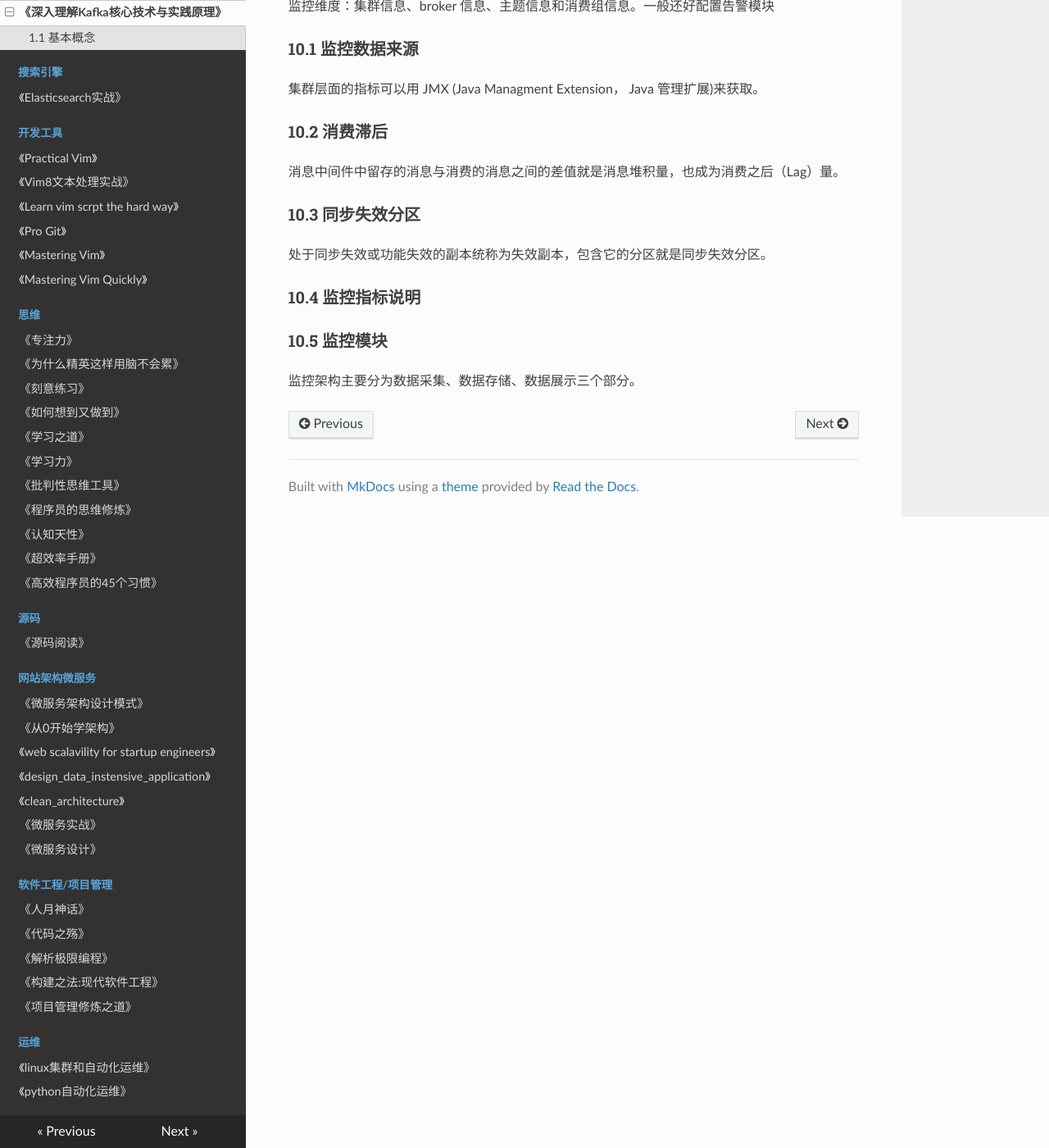
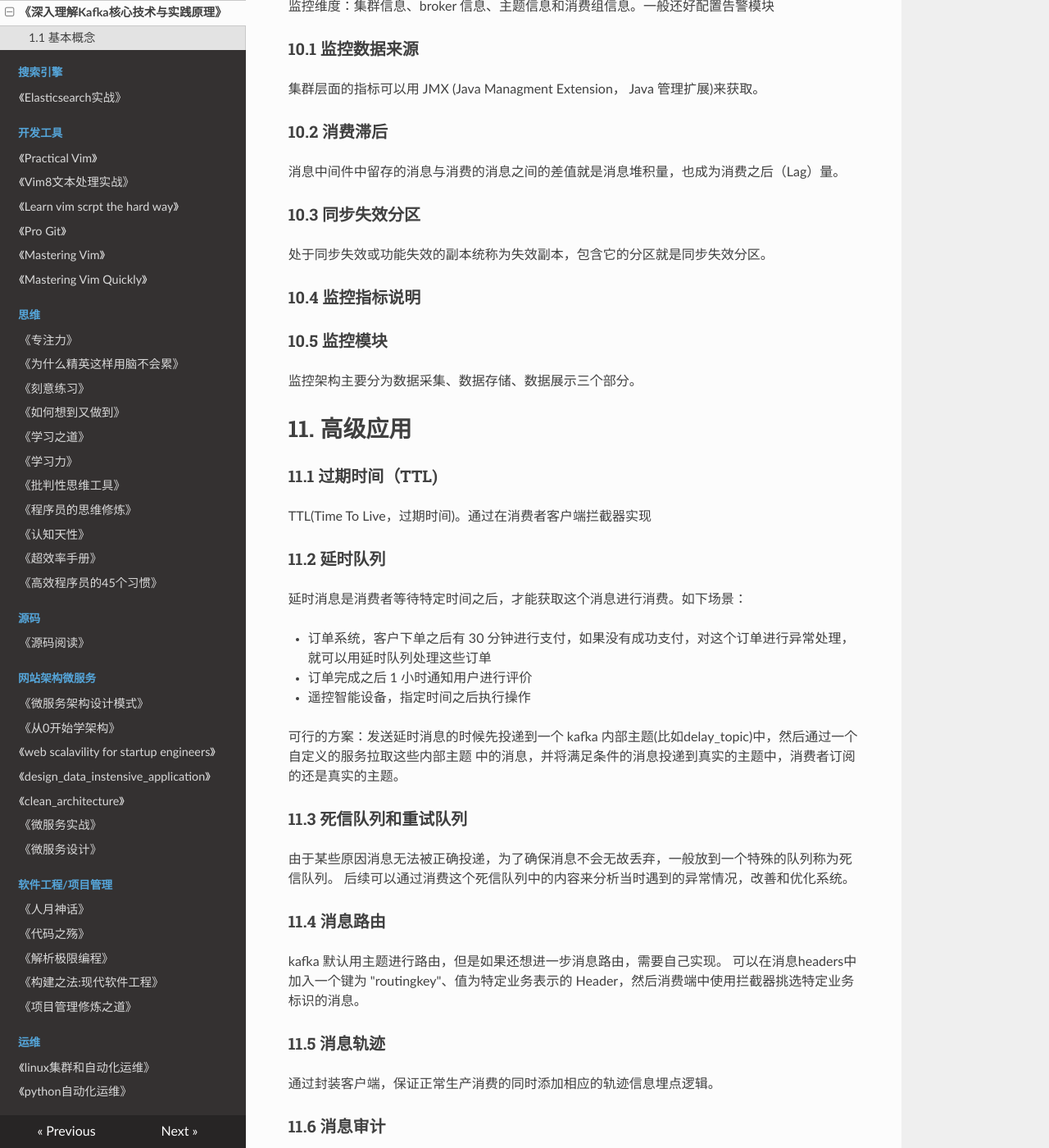
Before and after one commit to PegasusWang/booknotes, an MkDocs documentation site: the page built from docs/分布式/深入理解Kafka核心设计与实践原理/深入理解Kafka核心设计与实践原理.md, in a window 1280 px wide and 1400 px high, scrolled down 12595 px. Shown: the whole window at 82% size. Built offline with MkDocs 1.6.1, drawn with Linux system fonts in a browser that asks for light colours; nearby versions of some CDN libraries; old or Windows-style settings are respelled for this version of MkDocs; some of the changed text lies outside the part shown.

Commit message:
kafka 高级应用

```diff
--- a/docs/分布式/深入理解Kafka核心设计与实践原理/深入理解Kafka核心设计与实践原理.md
+++ b/docs/分布式/深入理解Kafka核心设计与实践原理/深入理解Kafka核心设计与实践原理.md
@@ -475,3 +475,77 @@ Kafka Streams 是一个用于处理和分析数据的客户端库。它先把存
 ### 10.5 监控模块
 
 监控架构主要分为数据采集、数据存储、数据展示三个部分。
+
+
+# 11. 高级应用
+
+### 11.1 过期时间（TTL)
+
+TTL(Time To Live，过期时间)。通过在消费者客户端拦截器实现
+
+### 11.2 延时队列
+
+延时消息是消费者等待特定时间之后，才能获取这个消息进行消费。如下场景：
+
+- 订单系统，客户下单之后有 30 分钟进行支付，如果没有成功支付，对这个订单进行异常处理，就可以用延时队列处理这些订单
+- 订单完成之后 1 小时通知用户进行评价
+- 遥控智能设备，指定时间之后执行操作
+
+可行的方案：发送延时消息的时候先投递到一个 kafka 内部主题(比如delay_topic)中，然后通过一个自定义的服务拉取这些内部主题
+中的消息，并将满足条件的消息投递到真实的主题中，消费者订阅的还是真实的主题。
+
+### 11.3 死信队列和重试队列
+
+由于某些原因消息无法被正确投递，为了确保消息不会无故丢弃，一般放到一个特殊的队列称为死信队列。
+后续可以通过消费这个死信队列中的内容来分析当时遇到的异常情况，改善和优化系统。
+
+### 11.4 消息路由
+
+kafka 默认用主题进行路由，但是如果还想进一步消息路由，需要自己实现。
+可以在消息headers中加入一个键为 "routingkey"、值为特定业务表示的 Header，然后消费端中使用拦截器挑选特定业务标识的消息。
+
+### 11.5 消息轨迹
+
+通过封装客户端，保证正常生产消费的同时添加相应的轨迹信息埋点逻辑。
+
+### 11.6 消息审计
+
+消息生产、存储和消费的整个过程之间对消息个数和延迟的审计，以此检测是否有消息丢失、是否数据重复、端到端延迟等内容。
+
+### 11.7 消息代理
+
+Kafka Rest Proxy 可以不用客户端的情况下实现发送消息、消费消息、查看集群状态、执行管理操作等功能。
+
+### 11.8 消息中间件选型
+
+RabbitMQ/Kafka/RocketMQ
+
+选型维度：
+
+- 功能维度
+  - 优先级队列
+  - 延时队列
+  - 重试队列
+  - 死信队列
+  - 消费模式: push/pull
+  - 广播消费: 点对点(p2p)，还是发布订阅(Pub/Sub)
+  - 回溯消费
+  - 消息堆积+持久化
+  - 消息轨迹
+  - 消息审计
+  - 消息过滤
+  - 多租户。
+  - 多协议支持
+  - 跨语言支持
+  - 流量控制：调整发送速度。通常的流控方法有 stop-and-wait，滑动窗口、令牌桶等
+  - 消息顺序性
+  - 安全机制
+  - 消息幂等性。消息语义：至多一次；至少一次；精确一次
+  - 事务性消息：要么发送成功，要么失败
+- 性能维度
+- 可靠性和可用性。金融支付领域 RabbitMQ 多，日志处理、大数据 kafka 多。
+- 运维管理。申请、审核、监控、告警、管理、容灾、部署等
+- 社区和生态
+
+
+# 12. Kafka 和 Spark 集成
```
